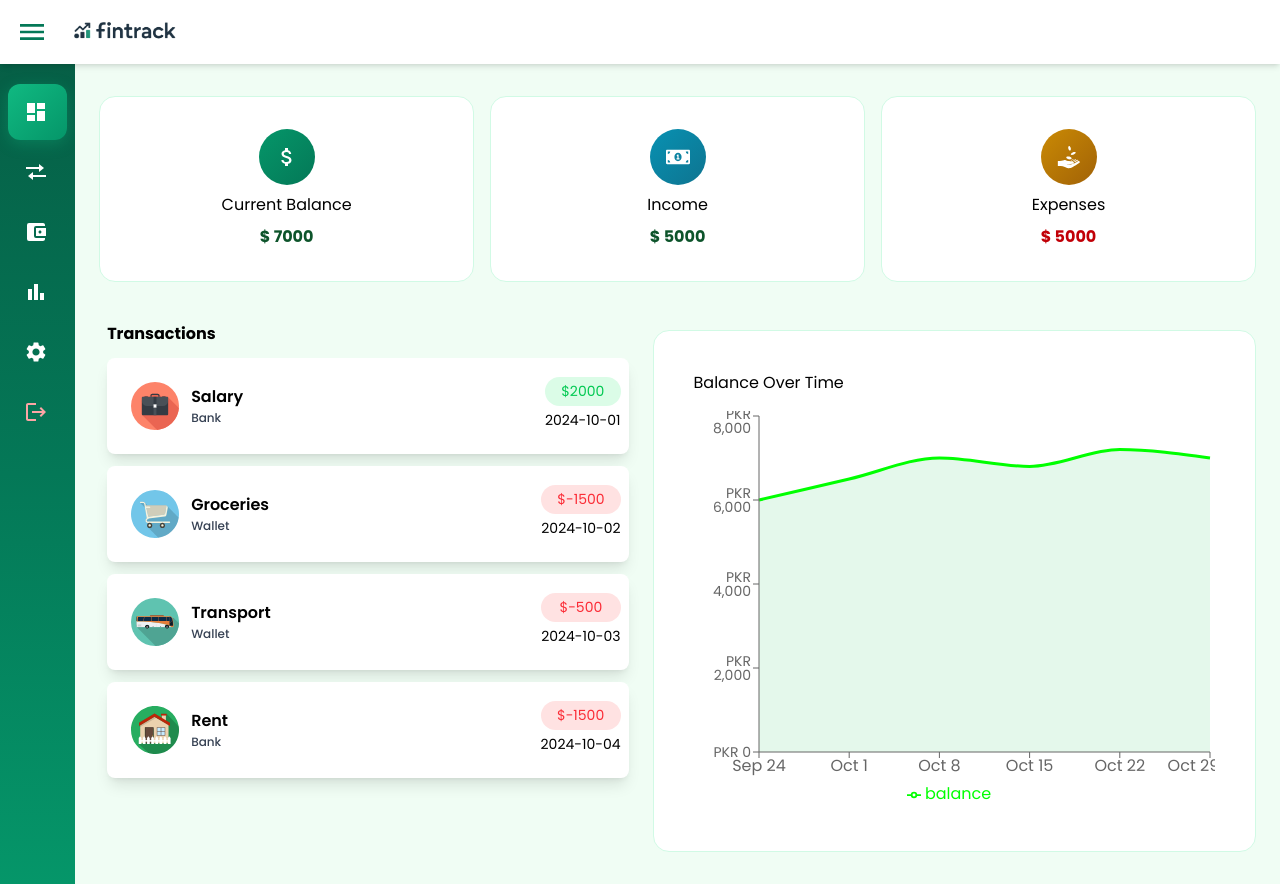
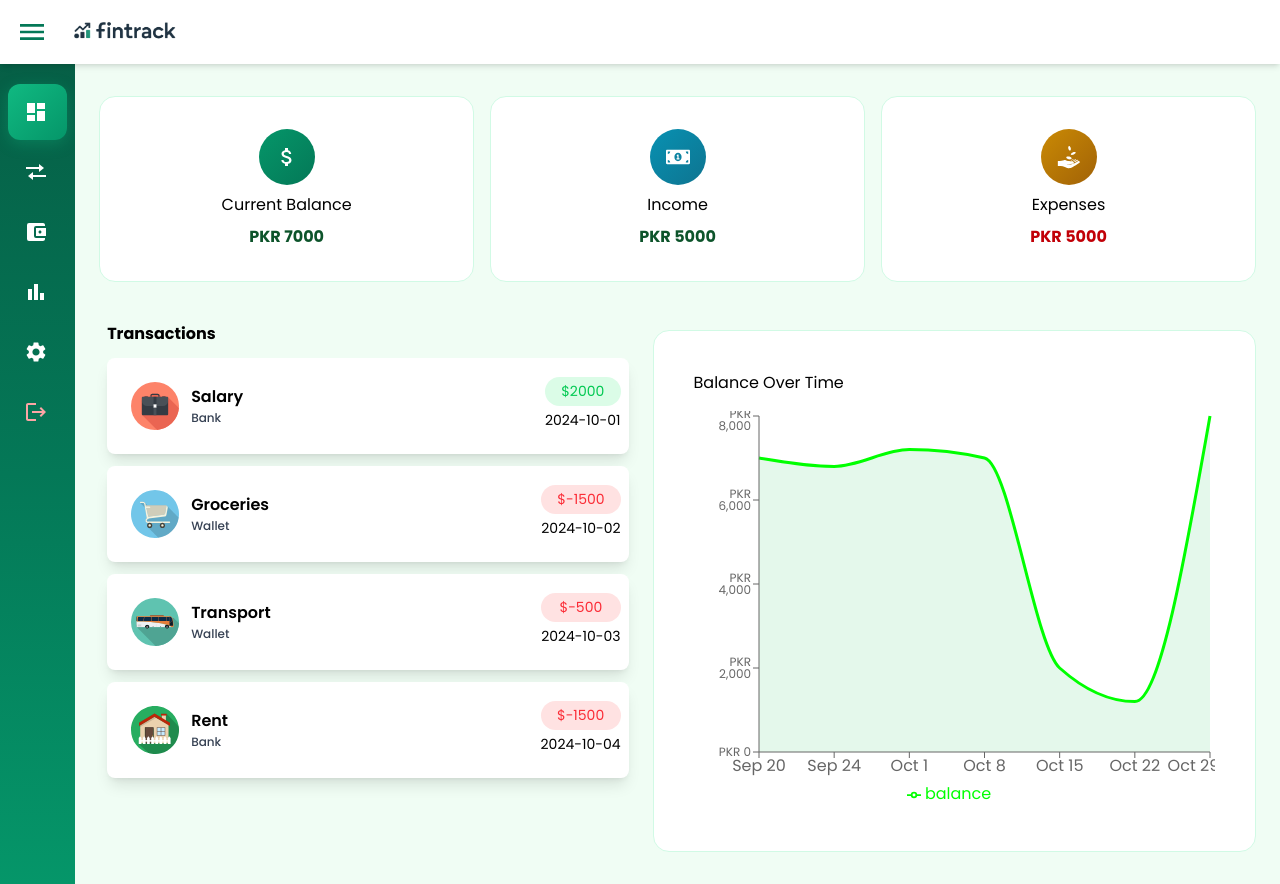
Before and after one commit to mustafa-bhatti/FinTrack, a React (Vite) app: page /dashboard in a window 1280 px wide. Built offline with nearby package versions, Linux system fonts and the light colour scheme.

Commit message:
Completed the balance chart

```diff
--- a/src/components/BalanceChart.jsx
+++ b/src/components/BalanceChart.jsx
@@ -11,19 +11,35 @@ import {
 } from 'recharts';
 export default function BalanceChart() {
   const { user } = useContext(DataContext);
-  const balanceData = user.balanceData.labels.map((label, index) => ({
+  let balanceData = user.balanceData.labels.map((label, index) => ({
     date: label,
     balance: user.balanceData.datasets.data[index],
   }));
+  if (balanceData.length>5){
+    if (window.innerWidth <=500){
+        balanceData = balanceData.slice(-5);
+        console.log(balanceData)
+    }
+    else{
+        balanceData = balanceData.slice(-7);
+
+    }
+  }
   //   console.log(balanceData);
 
   return (
     <div className="chart-container">
-      <h3 className='mb-4'>{user.balanceData.datasets.label}</h3>
+      <h3 className="mb-4">{user.balanceData.datasets.label}</h3>
       <ResponsiveContainer width="100%" height={400}>
         <AreaChart data={balanceData}>
           <XAxis dataKey={'date'} />
-          <YAxis tickFormatter={(value)=>`${user.currency} ${value.toLocaleString(  )}`} fontSize={14} />
+          <YAxis
+
+            tickFormatter={(value) =>
+              `${user.currency} ${value.toLocaleString()}`
+            }
+            fontSize={12}
+          />
           <Tooltip />
           <Legend />
           <Area
--- a/src/components/Summary.jsx
+++ b/src/components/Summary.jsx
@@ -19,7 +19,7 @@ export default function Summary() {
               <MdAttachMoney fontSize="1.5em" color="white" />
             </div>
             <p>Current Balance</p>
-            <p className="text-green-900 font-bold"> $ {balance}</p>
+            <p className="text-green-900 font-bold"> {user.currency} {balance}</p>
           </div>
         </div>
         <div className="components">
@@ -28,7 +28,7 @@ export default function Summary() {
               <FaMoneyBillAlt fontSize="1.5em" color="white" />
             </div>
             <p>Income</p>
-            <p className="text-green-900 font-bold">$ {income}</p>
+            <p className="text-green-900 font-bold">{user.currency}  {income}</p>
           </div>
         </div>
         {/* expenses */}
@@ -38,7 +38,7 @@ export default function Summary() {
               <GiReceiveMoney fontSize="1.5em" color="white" />
             </div>
             <p>Expenses</p>
-            <p className="text-red-700 font-bold"> $ {income}</p>
+            <p className="text-red-700 font-bold"> {user.currency} {income}</p>
           </div>
         </div>
       </div>
--- a/src/data/user1.json
+++ b/src/data/user1.json
@@ -2,19 +2,16 @@
   "name": "Ghulam Mustafa",
   "wallet": 5000,
   "bank": 2000,
-  "balance":7000,
+  "balance": 7000,
   "expenses": 3500,
   "income": 5000,
   "currency": "PKR",
-  "balanceData":{
-    "labels": ["Sep 24", "Oct 1", "Oct 8", "Oct 15", "Oct 22", "Oct 29"],
-    "datasets":
-      {
-        "label": "Balance Over Time",
-        "data": [6000, 6500, 7000, 6800, 7200, 7000]
-
-      }
-
+  "balanceData": {
+    "labels": ["Sep 10","Sep 14","Sep 20","Sep 24", "Oct 1", "Oct 8", "Oct 15", "Oct 22", "Oct 29"],
+    "datasets": {
+      "label": "Balance Over Time",
+      "data": [6000, 6500, 7000, 6800, 7200, 7000,2000,1200,8000]
+    }
   },
   "transactions": [
     {
--- a/src/styles/dashboard.css
+++ b/src/styles/dashboard.css
@@ -16,6 +16,7 @@
   margin: 1rem 0;
   transition: all 0.3s ease;
   flex: 1;
+  ;
 }
 /* Sidebar Styles */
 .sidebar {
@@ -197,7 +198,11 @@
   .transaction-item {
   font-size: 12px;
   }
+  .chart-container{
+    padding: 0.5rem;
+    margin: 0;
 
+  }
 }
 
 /* Smooth transitions for all elements */
```
